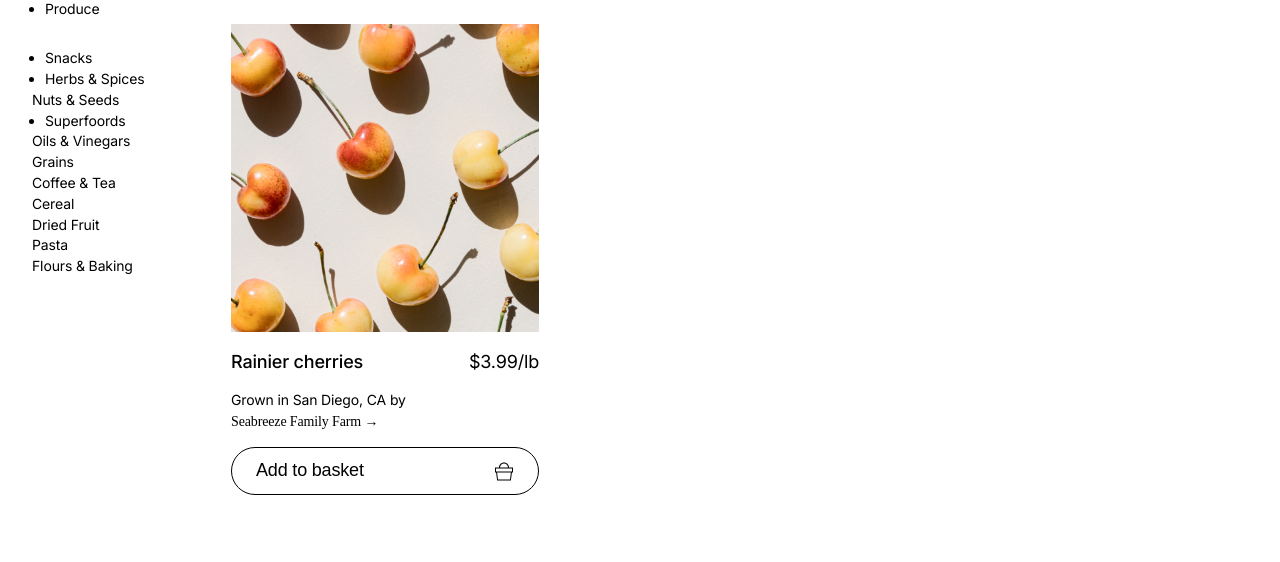
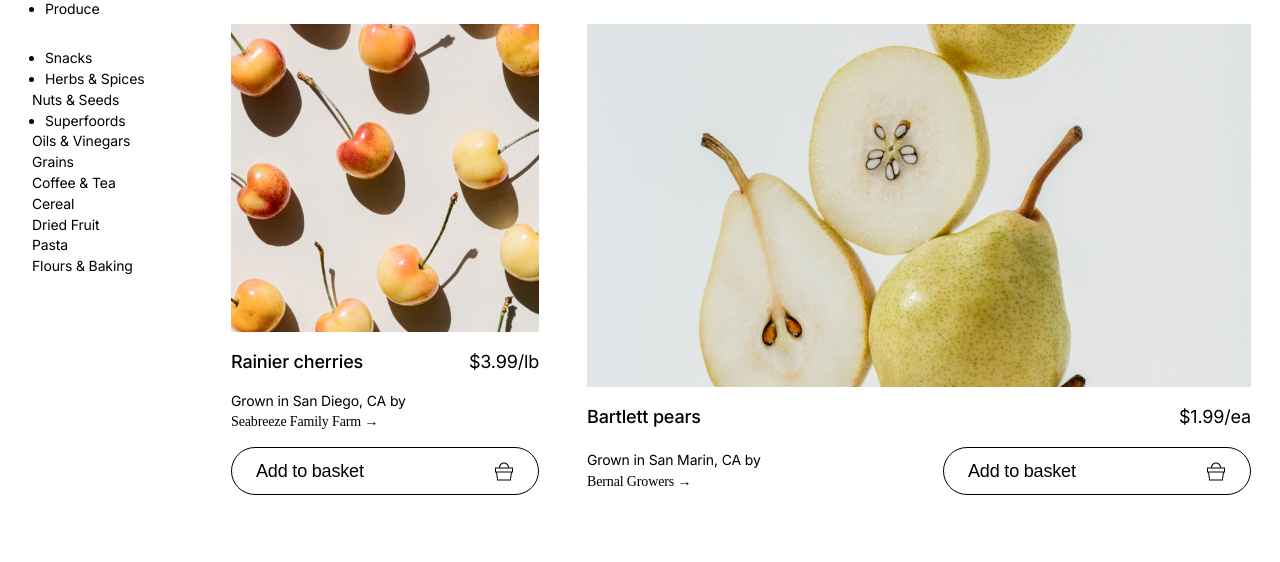
Before and after one commit to pppeyo38/PiTA_web, a plain HTML site: page index.html in a window 1280 px wide. Shown: the part 238-800 px from the top of the page. Drawn offline with Linux system fonts and the light colour scheme.

Commit message:
カードスタイル

```diff
--- a/index.html
+++ b/index.html
@@ -21,8 +21,6 @@
       href="https://fonts.googleapis.com/css2?family=Inter:wght@400;500&amp;display=swap"
       rel="stylesheet"
     />
-    <!-- JavaScriptファイルの読み込み -->
-    <!-- <script type="module" src="./index.js"></script> -->
   </head>
 
   <!-- -------------------- -->
@@ -94,9 +92,10 @@
         <!-- コンテンツ -->
         <section class="content-block">
           <h1 class="content-heading">Produce</h1>
+          <!-- ここから下がカードエリア -->
           <div class="product-list">
             <div class="product-row">
-              <div class="card-medium">
+              <div class="card-wrap">
                 <img
                   src="/images/card/cherry.jpg"
                   alt="cherry"
@@ -104,23 +103,50 @@
                   height="308"
                   decoding="async"
                 />
-                <div class="card-medium-product-row">
+                <div class="product-row">
                   <h2 class="product-name">Rainier cherries</h2>
                   <span class="product-price">$3.99/lb</span>
                 </div>
-                <div class="card-medium-product-details">
+                <div class="product-details">
                   <p class="product-from">Grown in San Diego, CA by</p>
                   <a href="/" class="product-from-link">
                     Seabreeze Family Farm <span class="arrow-right">→</span>
                   </a>
                 </div>
-                <button class="card-medium-add-basket-btn">
+                <button class="add-basket-btn">
                   Add to basket
                   <span class="basket-icon"></span>
                 </button>
               </div>
+
+              <div class="card-wrap">
+                <img
+                  src="/images/card/pears.jpg"
+                  alt="cherry"
+                  width="664"
+                  height="363"
+                  decoding="async"
+                />
+                <div class="product-row">
+                  <h2 class="product-name">Bartlett pears</h2>
+                  <span class="product-price">$1.99/ea</span>
+                </div>
+                <div class="product-row">
+                  <div class="product-details">
+                    <p class="product-from">Grown in San Marin, CA by</p>
+                    <a href="/" class="product-from-link">
+                      Bernal Growers <span class="arrow-right">→</span>
+                    </a>
+                  </div>
+                  <button class="add-basket-btn">
+                    Add to basket
+                    <span class="basket-icon"></span>
+                  </button>
+                </div>
+              </div>
             </div>
           </div>
+          <!-- カードエリア終わり -->
         </section>
       </article>
     </main>
--- a/style.css
+++ b/style.css
@@ -34,7 +34,7 @@ body {
   color: var(--color-main-black);
 }
 
-/* 商品カードのスタイルをここに書く */
+/* productカードのスタイルをここに書く */
 .product-list {
   display: flex;
   flex-direction: column;
@@ -47,7 +47,18 @@ body {
   align-self: stretch;
 }
 
-/* カード共通 */
+.card-wrap {
+  display: flex;
+  flex-direction: column;
+  gap: 16px;
+}
+
+.product-row {
+  display: flex;
+  justify-content: space-between;
+  align-items: center;
+}
+
 .product-name {
   font-size: 18px;
   font-weight: var(--fw-medium);
@@ -59,6 +70,12 @@ body {
   font-size: 18px;
   line-height: 160%;
   letter-spacing: -0.18px;
+}
+
+.product-details {
+  display: flex;
+  flex-direction: column;
+  gap: 4px;
 }
 
 .product-from {
@@ -75,7 +92,7 @@ body {
   letter-spacing: -0.14px;
 }
 
-.card-medium-add-basket-btn {
+.add-basket-btn {
   display: flex;
   justify-content: space-between;
   align-items: center;
@@ -87,40 +104,7 @@ body {
   font-size: 18px;
   letter-spacing: -0.18px;
 }
-
-/* ミディアムカード */
-.card-medium {
-  display: flex;
-  flex-direction: column;
-  gap: 16px;
-}
-
-.card-medium-product-row {
-  display: flex;
-  justify-content: space-between;
-  align-items: center;
-}
-
-.card-medium-product-details {
-  display: flex;
-  flex-direction: column;
-  gap: 4px;
-}
-
-.basket-icon {
-  display: inline-block;
-  width: 20px;
-  height: 20px;
-  background-image: url(/icons/basket.svg);
-}
-
-.arrow-right {
-  font-size: 14px;
-  font-family: var(--ff-inter);
-  font-weight: var(--fw-medium);
-}
-
-/* ーーーーーーーーーーーーーーーー */
+/* ーーーーーproductカードーーーーーー */
 
 /* 以下は商品カードブロック以外のスタイル */
 /* ヘッダー */
@@ -248,6 +232,19 @@ body {
   margin-right: 12px;
 }
 
+.basket-icon {
+  display: inline-block;
+  width: 20px;
+  height: 20px;
+  background-image: url(/icons/basket.svg);
+}
+
+.arrow-right {
+  font-size: 14px;
+  font-family: var(--ff-inter);
+  font-weight: var(--fw-medium);
+}
+
 /* フッター */
 .footer {
   padding-bottom: 120px;
```
Also changed, not shown: images/card/pears.jpg (added).
